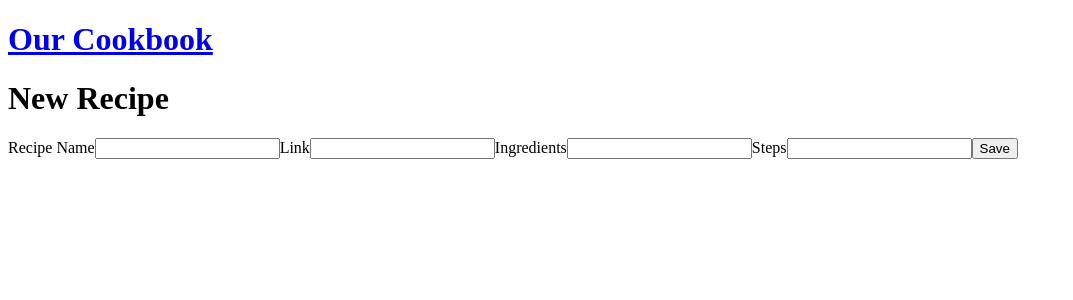
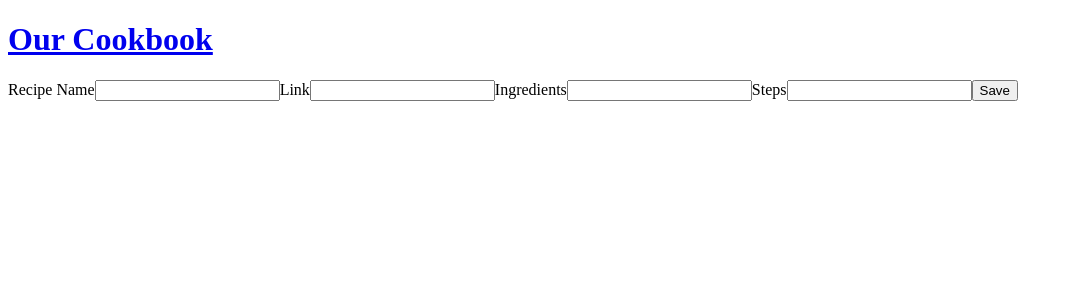
Before and after one commit to imraymondlee/our-cookbook, a React (Create React App) app in the folder client/: page /new-recipe in a window 1280 px wide. Shown: the top 300 px of the page, without its empty margins (0-1073 px from the left). Built offline with nearby package versions, Linux system fonts and the light colour scheme.

Commit message:
Migrate to hooks

```diff
--- a/client/src/components/NewRecipe.js
+++ b/client/src/components/NewRecipe.js
@@ -1,65 +1,31 @@
-import React from 'react';
-import {graphql} from 'react-apollo';
-import {addRecipeMutation} from '../queries/queries';
+import React, {useState} from 'react';
+import {addRecipeMutation, getRecipesQuery} from '../queries/queries';
+import { useMutation } from '@apollo/react-hooks';
 
-// const NewRecipe = () => {
-//   return (
-//     <div>
-//       <h1>New Recipe</h1>
-//       <form>
-//         <label for="name">Recipe Name</label>
-//         <input id="name" type="text" />
-//         <label for="link">Link</label>
-//         <input id="link" type="text" />
-//         <label for="ingredients">Ingredients</label>
-//         <input id="ingredients" type="text" />
-//         <label for="steps">Steps</label>
-//         <input id="steps" type="text" />
-//         <button>Save</button>
-//       </form>
-//     </div>
-//   );
-// }
+const NewRecipe = () => {
+  const [name, setName] = useState('');
+  const [link, setLink] = useState('');
+  const [ingredients, setIngredients] = useState('');
+  const [steps, setSteps] = useState('');
+  const [submitForm, { loading, error }] = useMutation(addRecipeMutation);
 
-class NewRecipe extends React.Component {
-  state = {
-    name: "",
-    link: "",
-    ingredients: "",
-    steps: ""
-  };
-
-  onFormSubmit = (e) => {
-    e.preventDefault();
-    console.log(this.state);
-    this.props.addRecipeMutation({
-      variables: {
-        name: this.state.name,
-        link: this.state.link,
-        ingredients: this.state.ingredients,
-        steps: this.state.steps
-      }
-    })
-  }
-
-  render(){
-    return (
-      <div>
-        <h1>New Recipe</h1>
-        <form onSubmit={this.onFormSubmit}>
-          <label htmlFor="name">Recipe Name</label>
-          <input id="name" type="text" value={this.state.name} onChange={(e)=>this.setState({name:e.target.value})} />
-          <label htmlFor="link">Link</label>
-          <input id="link" type="text" value={this.state.link} onChange={(e)=>this.setState({link:e.target.value})} />
-          <label htmlFor="ingredients">Ingredients</label>
-          <input id="ingredients" type="text" value={this.state.ingredients} onChange={(e)=>this.setState({ingredients:e.target.value})} />
-          <label htmlFor="steps">Steps</label>
-          <input id="steps" type="text" value={this.state.steps} onChange={(e)=>this.setState({steps:e.target.value})} />
-          <button>Save</button>
-        </form>
-      </div>
-    );
-  }
+  return (
+    <form onSubmit={e => {
+          e.preventDefault();
+          submitForm({ variables: { name: name, link: link, ingredients: ingredients, steps: steps }, refetchQueries: [{query:getRecipesQuery}] });
+          alert('Submitted!');
+        }}>
+      <label htmlFor="name">Recipe Name</label>
+      <input id="name" type="text" value={name} onChange={(e)=>setName(e.target.value)} />
+      <label htmlFor="link">Link</label>
+      <input id="link" type="text" value={link} onChange={(e)=>setLink(e.target.value)} />
+      <label htmlFor="ingredients">Ingredients</label>
+      <input id="ingredients" type="text" value={ingredients} onChange={(e)=>setIngredients(e.target.value)} />
+      <label htmlFor="steps">Steps</label>
+      <input id="steps" type="text" value={steps} onChange={(e)=>setSteps(e.target.value)} />
+      <button>Save</button>
+    </form>
+  )
 }
 
-export default graphql(addRecipeMutation, {name:'addRecipeMutation'})(NewRecipe);
+export default NewRecipe;
--- a/client/src/components/RecipeList.js
+++ b/client/src/components/RecipeList.js
@@ -1,30 +1,25 @@
-import React, {Component} from 'react';
-import {graphql} from 'react-apollo';
+import React from 'react';
 import {getRecipesQuery} from '../queries/queries';
+import { useQuery } from '@apollo/react-hooks';
 
-class RecipeList extends Component {
-  displayRecipes() {
-    var data = this.props.data;
-    if(data.loading) {
-      return (<div>Loading recipes...</div>);
-    } else {
-      return data.recipes.map(recipe => {
+const RecipeList = () => {
+  const { data, loading, error } = useQuery(getRecipesQuery);
+  if (loading) return <p>Loading...</p>;
+  if (error) return <p>ERROR</p>;
+
   return (
+    <div>
+      <ul>
+        {
+          data.recipes.map(recipe => {
+            return(
               <li key={recipe.id}>{recipe.name}</li>
             );
           })
         }
-  }
-
-  render() {
-    return (
-      <div>
-        <ul>
-          {this.displayRecipes()}
       </ul>
     </div>
   );
 }
-}
 
-export default graphql(getRecipesQuery)(RecipeList);
+export default RecipeList;
```
Lines whose indentation alone changed are shown as unchanged.
